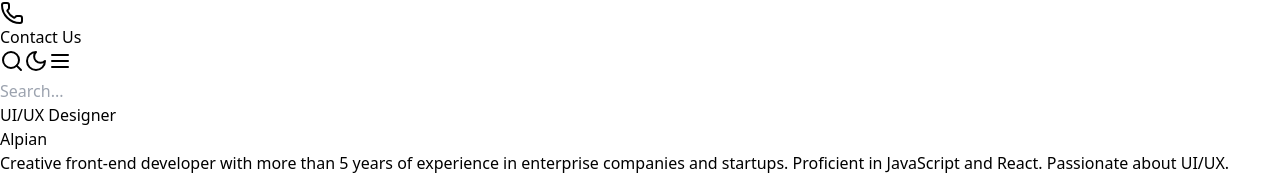
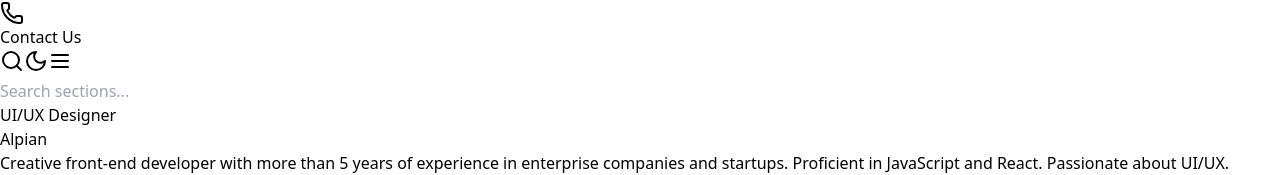
Before and after one commit to AlpianPPLG/Modern-Portofolio, a React (Vite) app: page / in a window 1280 px wide. Both pictures are taken after a click on the button 12 px from the left and 210 px from the top of the page. Shown: the part 227-402 px from the top of the page. Built offline with nearby package versions, Linux system fonts and the light colour scheme.

Commit message:
initial commit

```diff
--- a/src/components/Navbar.tsx
+++ b/src/components/Navbar.tsx
@@ -2,7 +2,7 @@ import { useState, useEffect, type MouseEvent } from "react";
 import { Menu, X, ChevronDown, Phone, Sun, Moon, Search } from "lucide-react";
 import { motion, AnimatePresence } from "framer-motion";
 
-// Define types for our navigation items
+// Define types for our navigation items and search suggestions
 interface NavItem {
   title: string;
   href: string;
@@ -12,12 +12,46 @@ interface NavItem {
   }[];
 }
 
+interface SearchSuggestion {
+  title: string;
+  href: string;
+}
+
 const Navbar = () => {
   const [isOpen, setIsOpen] = useState<boolean>(false);
   const [isScrolled, setIsScrolled] = useState<boolean>(false);
   const [activeDropdown, setActiveDropdown] = useState<string | null>(null);
   const [isDarkMode, setIsDarkMode] = useState<boolean>(false);
   const [isSearchOpen, setIsSearchOpen] = useState<boolean>(false);
+  const [searchTerm, setSearchTerm] = useState<string>("");
+  const [searchSuggestions, setSearchSuggestions] = useState<
+    SearchSuggestion[]
+  >([]);
+
+  // Define all available sections for search
+  const sections: SearchSuggestion[] = [
+    { title: "Hero Section", href: "#hero" },
+    { title: "Services Section", href: "#services" },
+    { title: "About Section", href: "#about" },
+    { title: "Portfolio Section", href: "#portfolio" },
+    { title: "Pricing Section", href: "#pricing" },
+    { title: "FAQ Section", href: "#faq" },
+    { title: "Testimony Section", href: "#testimony" },
+    { title: "Contact Section", href: "#contact" },
+  ];
+
+  // Update search suggestions when search term changes
+  useEffect(() => {
+    if (searchTerm.trim() === "") {
+      setSearchSuggestions([]);
+      return;
+    }
+
+    const filteredSuggestions = sections.filter((section) =>
+      section.title.toLowerCase().includes(searchTerm.toLowerCase())
+    );
+    setSearchSuggestions(filteredSuggestions);
+  }, [searchTerm]);
 
   const toggleMenu = () => {
     setIsOpen(!isOpen);
@@ -36,6 +70,21 @@ const Navbar = () => {
 
   const toggleSearch = () => {
     setIsSearchOpen(!isSearchOpen);
+    setSearchTerm(""); // Clear search term when closing
+    setSearchSuggestions([]); // Clear suggestions when closing
+  };
+  const handleSearchSubmit = (e: MouseEvent<HTMLFormElement>) => {
+    e.preventDefault();
+    if (searchSuggestions.length > 0) {
+      handleNavClick(e, searchSuggestions[0].href);
+    }
+  };
+
+  const handleSuggestionClick = (
+    e: MouseEvent<HTMLButtonElement>,
+    href: string
+  ) => {
+    handleNavClick(e, href);
   };
 
   const handleNavClick = (
@@ -233,11 +282,37 @@ const Navbar = () => {
             className="bg-white dark:bg-gray-900 py-4"
           >
             <div className="max-w-7xl mx-auto px-4 sm:px-6 lg:px-8">
-              <input
-                type="text"
-                placeholder="Search..."
-                className="w-full px-4 py-2 rounded-md bg-gray-100 dark:bg-gray-800 text-black dark:text-white focus:outline-none focus:ring-2 focus:ring-blue-500"
-              />
+              <div className="relative">
+                <form onSubmit={handleSearchSubmit}>
+                  <input
+                    type="text"
+                    placeholder="Search sections..."
+                    className="w-full px-4 py-2 rounded-md bg-gray-100 dark:bg-gray-800 text-black dark:text-white focus:outline-none focus:ring-2 focus:ring-blue-500"
+                    value={searchTerm}
+                    onChange={(e) => setSearchTerm(e.target.value)}
+                  />
+                </form>
+                {searchSuggestions.length > 0 && (
+                  <motion.div
+                    initial={{ opacity: 0, y: -10 }}
+                    animate={{ opacity: 1, y: 0 }}
+                    exit={{ opacity: 0, y: -10 }}
+                    className="absolute w-full mt-2 py-2 bg-white dark:bg-gray-800 rounded-md shadow-lg z-50"
+                  >
+                    {searchSuggestions.map((suggestion) => (
+                      <button
+                        key={suggestion.href}
+                        onClick={(e) =>
+                          handleSuggestionClick(e, suggestion.href)
+                        }
+                        className="w-full px-4 py-2 text-left text-gray-700 dark:text-gray-300 hover:bg-gray-100 dark:hover:bg-gray-700 transition-colors duration-200"
+                      >
+                        {suggestion.title}
+                      </button>
+                    ))}
+                  </motion.div>
+                )}
+              </div>
             </div>
           </motion.div>
         )}
```
